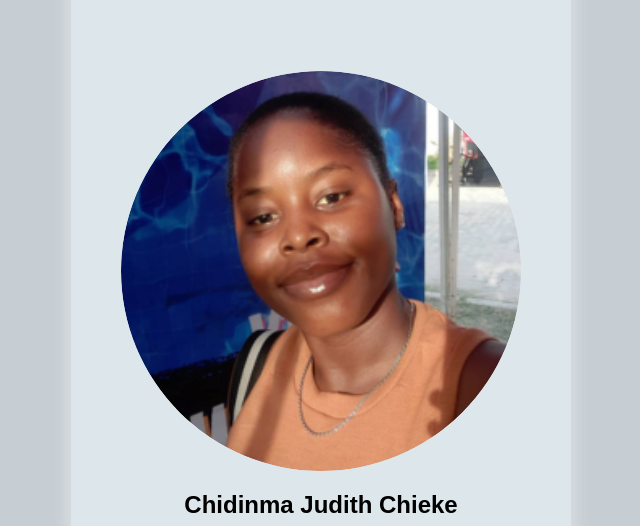
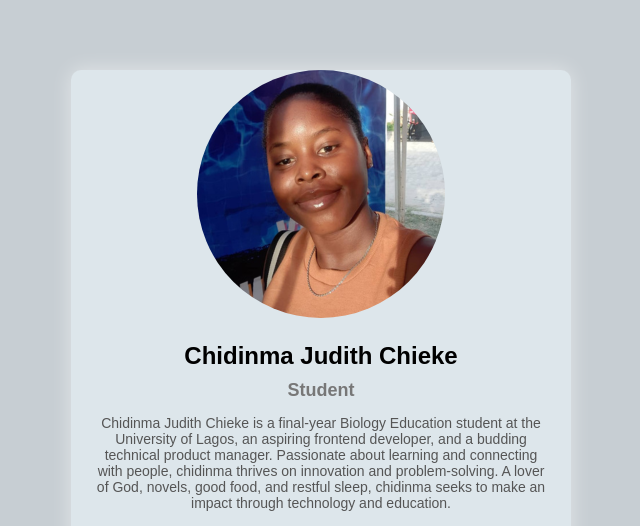
Before and after one commit to Assistantkiwi/Stage-0, a plain HTML site: page index.html in a window 1280 px wide. Shown: the top 526 px of the page, without its empty margins (319-959 px from the left). Drawn offline with Linux system fonts and the light colour scheme.

Commit message:
corrected the image rendering size

```diff
--- a/style.css
+++ b/style.css
@@ -20,23 +20,9 @@ body {
     margin: 20px;
 }
 
-.card-image {
-    position: relative;
-    width: 80%; /* 80% of the card width */
-    padding-top: 80%; /* To maintain aspect ratio */
+.card-image img {
     border-radius: 50%;
-    overflow: hidden;
-    margin: 30% auto 0;
-}
 
-.card-image img {
-    position: absolute;
-    top: 0;
-    left: 0;
-    width: 100%;
-    height: 100%;
-    object-fit: cover; /* To maintain aspect ratio for the image and cover the container */
-    border-radius: 50%;
 }
 
 .card-content {
```
